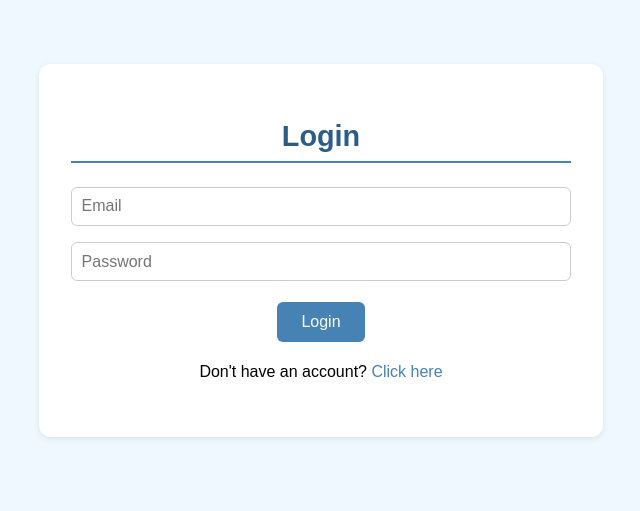
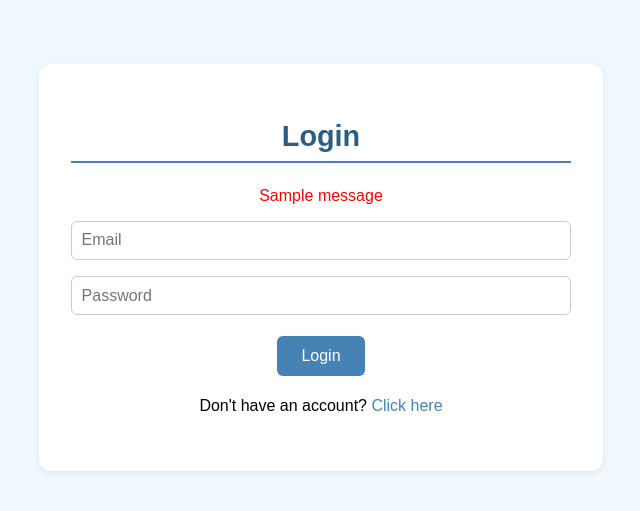
Before and after one commit to itsjorgie/pet_care_app, a Django app: page /auth/login/ in a window 1280 px wide. Shown: the top 511 px of the page, without its empty margins (319-959 px from the left). Run offline with Django 5.2, Linux system fonts and the light colour scheme; one stand-in notice (Sample message) is shown.

Commit message:
Adding error message in login page

```diff
--- a/frontend-paws/frontend_paws/main/templates/main/login.html
+++ b/frontend-paws/frontend_paws/main/templates/main/login.html
@@ -10,12 +10,22 @@
 <body>
 <div class="container">
     <h2>Login</h2>
+
+    {% if messages %}
+        <ul style="list-style-type: none; padding-left: 0;">
+        {% for message in messages %}
+            <li style="color: red;">{{ message }}</li>
+        {% endfor %}
+        </ul>
+    {% endif %}
+
     <form method="post">
         {% csrf_token %}
         <input type="email" name="email" placeholder="Email" required>
         <input type="password" name="password" placeholder="Password" required>
         <button class="btn" type="submit">Login</button>
     </form>
+
     <p>Don't have an account? <a href="{% url 'register' %}">Click here</a></p>
 </div>
 
--- a/frontend-paws/frontend_paws/main/views.py
+++ b/frontend-paws/frontend_paws/main/views.py
@@ -66,7 +66,9 @@ def login_page(request):
                 else:
                     return redirect('user_dashboard')
             else:
-                messages.error(request, "Invalid credentials.")
+                error_message = response.json().get('message', 'Invalid credentials.')
+                messages.error(request, error_message)
+
         except requests.exceptions.RequestException:
             messages.error(request, "Server error. Please try again.")
 
```
Also changed, not shown: frontend-paws/frontend_paws/db.sqlite3.
